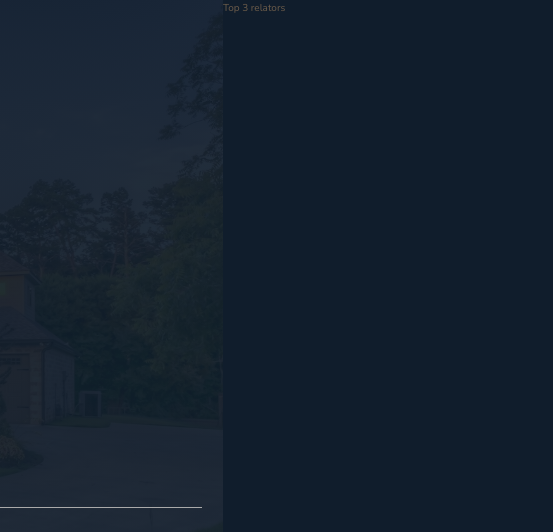
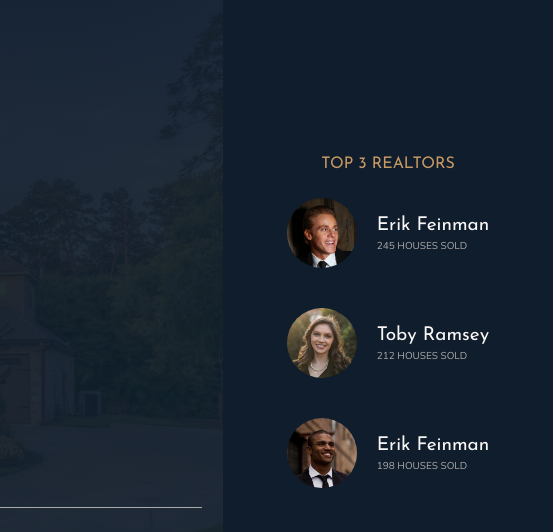
Before and after one commit to DeltaLF/Udemy-Advanced-CSS-and-Sass, a website: page Nexter_project/index.html in a window 1280 px wide. Shown: the top 532 px of the page, 727-1280 px from the left. Drawn offline with nearby package versions, Linux system fonts and the light colour scheme.

Commit message:
Nexter header side panel

```diff
--- a/Nexter_project/index.html
+++ b/Nexter_project/index.html
@@ -32,7 +32,28 @@
       </div>
     </header>
 
-    <div class="realtors">Top 3 relators</div>
+    <div class="realtors">
+      <h3 class="heading-3">Top 3 realtors</h3>
+      <div class="realtors__list">
+        <img src="img/realtor-1.jpeg" class="realtors__img" alt="realtor 1">
+        <div class="realtors__details">
+          <h4 class="heading-4 heading-4--light">Erik Feinman</h4>
+          <p class="realtors__sold">245 houses sold</p>
+        </div>
+        <img src="img/realtor-2.jpeg" class="realtors__img" alt="realtor 2">
+        <div class="realtors__details">
+          <h4 class="heading-4 heading-4--light">Toby Ramsey</h4>
+          <p class="realtors__sold">212 houses sold</p>
+        </div>
+        <img src="img/realtor-3.jpeg" class="realtors__img" alt="realtor 1">
+        <div class="realtors__details">
+          <h4 class="heading-4 heading-4--light">Erik Feinman</h4>
+          <p class="realtors__sold">198 houses sold</p>
+        </div>
+      </div>
+
+      </div>
+    </div>
     <section class="features">
       <div class="feature">
         <svg class="feature__icon">
--- a/Nexter_project/sass/_realtors.scss
+++ b/Nexter_project/sass/_realtors.scss
@@ -1,4 +1,32 @@
 .realtors {
   background-color: $color-secondary;
   grid-column: col-start 7 / full-end;
+  padding: 3rem;
+  display:grid;
+  align-content: center;
+  justify-content: center;
+  justify-items: center;
+  grid-row-gap: 2rem;
+
+  &__list{
+    display:grid;
+    // min-contet: fit the content
+    grid-template-columns: min-content max-content;
+    grid-template-rows: repeat(3,1fr);
+    grid-column-gap: 2rem;
+    grid-row-gap: 5vh; // so it change with view height
+    align-items: center;
+
+  }
+
+  &__img{
+    width: 7rem;
+    border-radius: 50%;
+    display:block
+  }
+  &__sold{
+    text-transform: uppercase;
+    color: $color-grey-light-2;
+    margin-top:-3px;
+  }
 }
```
Also changed, not shown: Nexter_project/css/style.css.
